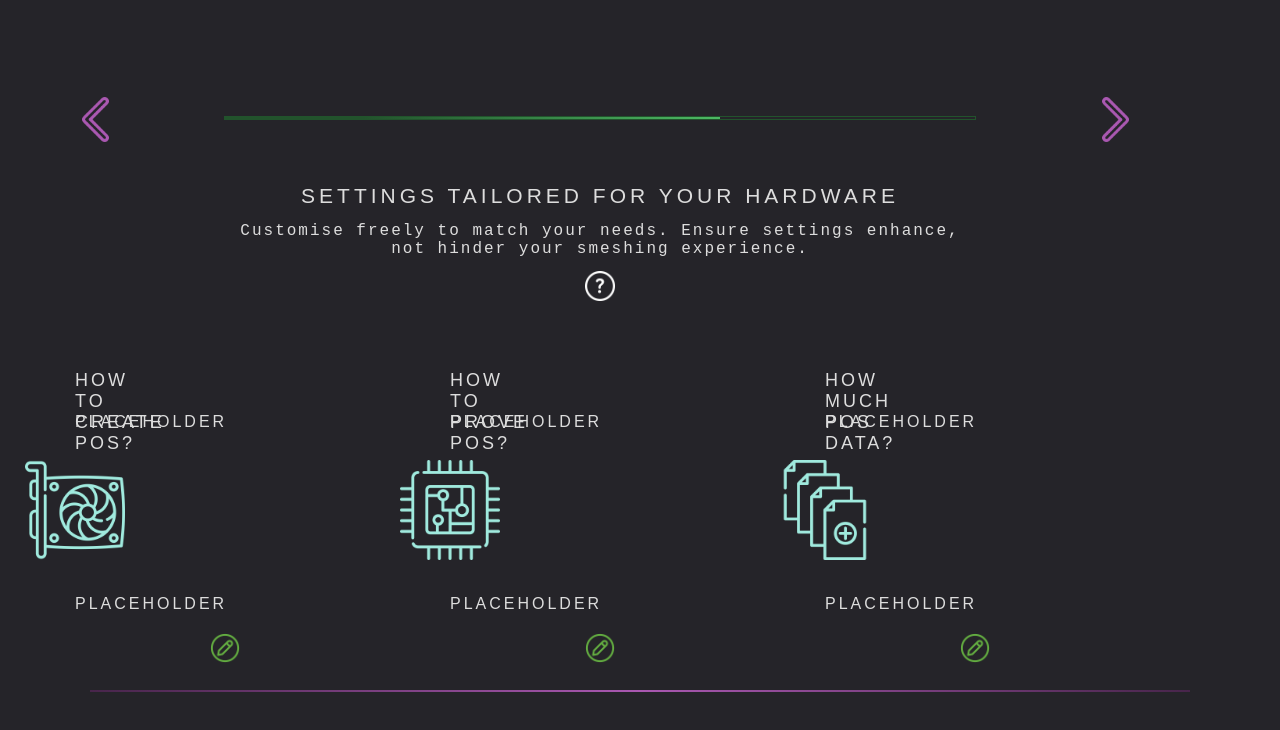
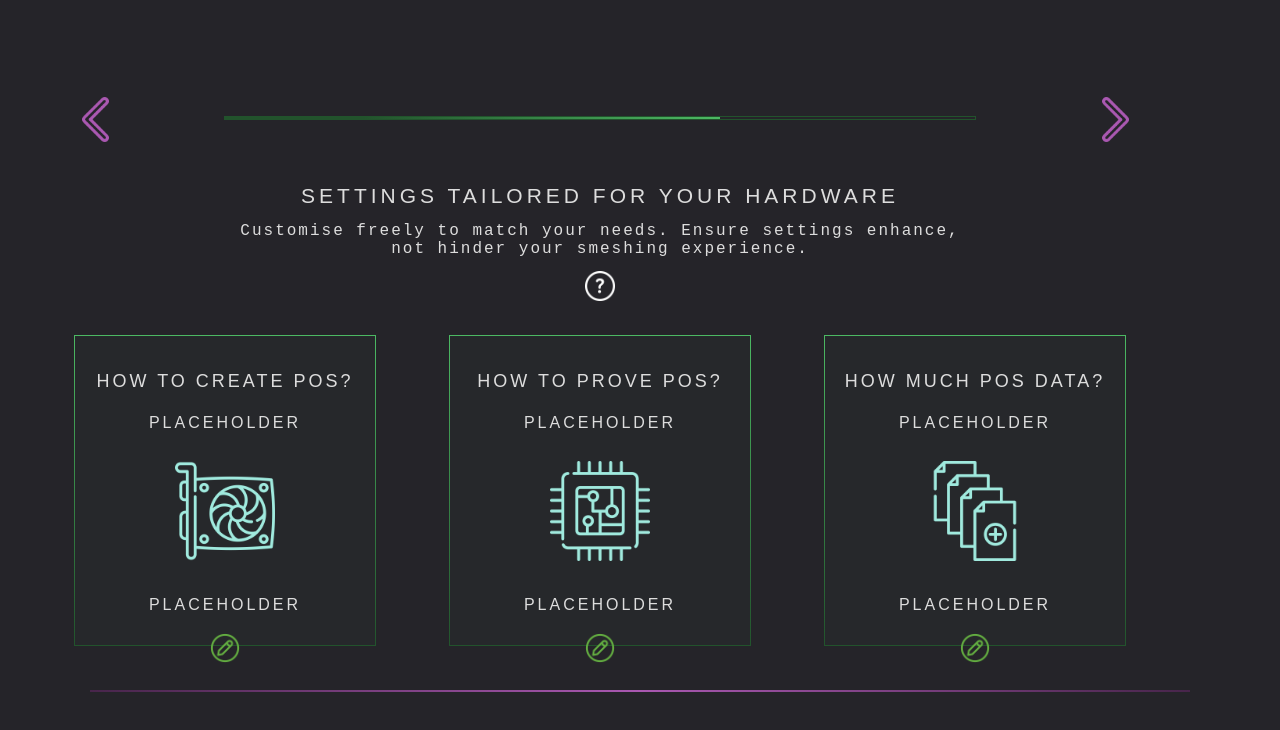
Before and after one commit to spacemeshos/sm-init-app-v2, a React (Create React App) app: page /guided/TailoredSettings in a window 1280 px wide. Shown: the top 730 px of the page. Built offline with nearby package versions, Linux system fonts and the light colour scheme.

Commit message:
reverted tile edits

```diff
--- a/src/components/editCPU.tsx
+++ b/src/components/editCPU.tsx
@@ -95,13 +95,12 @@ const CPUedit = ({ children, onClose, isOpen }: Props) => {
     <Backdrop onClick={onClose}>
       <Wrapper onClick={(e) => e.stopPropagation()}>
         <CloseButton onClick={onClose}>&times;</CloseButton>
-        <Header>Select processor to prepare POST proofs </Header>
+        <Header>How to prepare POST proofs </Header>
         <Subheader>
-          Please note that the selected processor will be utilized once every two weeks to complete POET prooving
+          Please note that the selected processor will be utilized once every two weeks to complete POET prooving. Depending on your settings, it might take several hours.
         </Subheader>
-        <Tile/>
         <BgImage src={cpu} />
-        <Text></Text>
+
       </Wrapper>
     </Backdrop>
   );
--- a/src/components/tile.tsx
+++ b/src/components/tile.tsx
@@ -10,28 +10,14 @@ interface TileProps {
   children?: React.ReactNode;
   buttonText?: string;
   onClick?: () => void;
-  top?: number;
-  left?: number;
-  height?: number;
-  width?: number;
-  backgroundColor?: string;
 }
 
-const TileWrapper = styled.div<{
-  top?: number;
-  left?: number;
-  height?: number;
-  width?: number;
-  backgroundColor?: string;
-}>`
-  top: ${({ top }) => top || 0}px;
-  left: ${({ left }) => left || 0}px;
-  height: ${({ height }) => (height !== undefined ? `${height}px` : '100%')};
-  width: ${({ width }) => (width !== undefined ? `${width}px` : '100%')}
-  background-color:${({ backgroundColor }) =>
-    backgroundColor || Colors.darkerGreen}
+const TileWrapper = styled.div`
   border: 1px solid transparent;
+  background-color: ${Colors.darkerGreen};
   transition: border-color 0.3s ease;
+  height: 100%;
+  width: 100%;
   position: absolute;
 
   display: flex;
@@ -40,6 +26,10 @@ const TileWrapper = styled.div<{
   /* Gradient border */
   border-image: linear-gradient(${Colors.greenLight}, ${Colors.greenDark});
   border-image-slice: 1;
+
+  @media (max-width: 991px) {
+    white-space: initial;
+  }
 `;
 
 const TileHeading = styled.h2`
@@ -54,7 +44,8 @@ const TileHeading = styled.h2`
   width: 100%;
   top: 0px;
   position: absolute;
-`;
+
+  `;
 
 const SubHeader = styled.h3`
   color: ${Colors.grayLight};
@@ -95,19 +86,9 @@ const Footer = styled.h3`
   width: 100%;
 `;
 
-const Tile: React.FC<TileProps> = ({
-  heading,
-  subheader,
-  imageSrc,
-  footer,
-  top,
-  left,
-  height,
-  width,
-  backgroundColor
-}) => {
+const Tile: React.FC<TileProps> = ({ heading, subheader, imageSrc,footer }) => {
   return (
-    <TileWrapper top={top} left={left} width={width}  height={height} backgroundColor={backgroundColor}>
+    <TileWrapper>
       <TileHeading>{heading}</TileHeading>
       <SubHeader>{subheader}</SubHeader>
       {imageSrc && <TileImage src={imageSrc} alt="" />}
```
